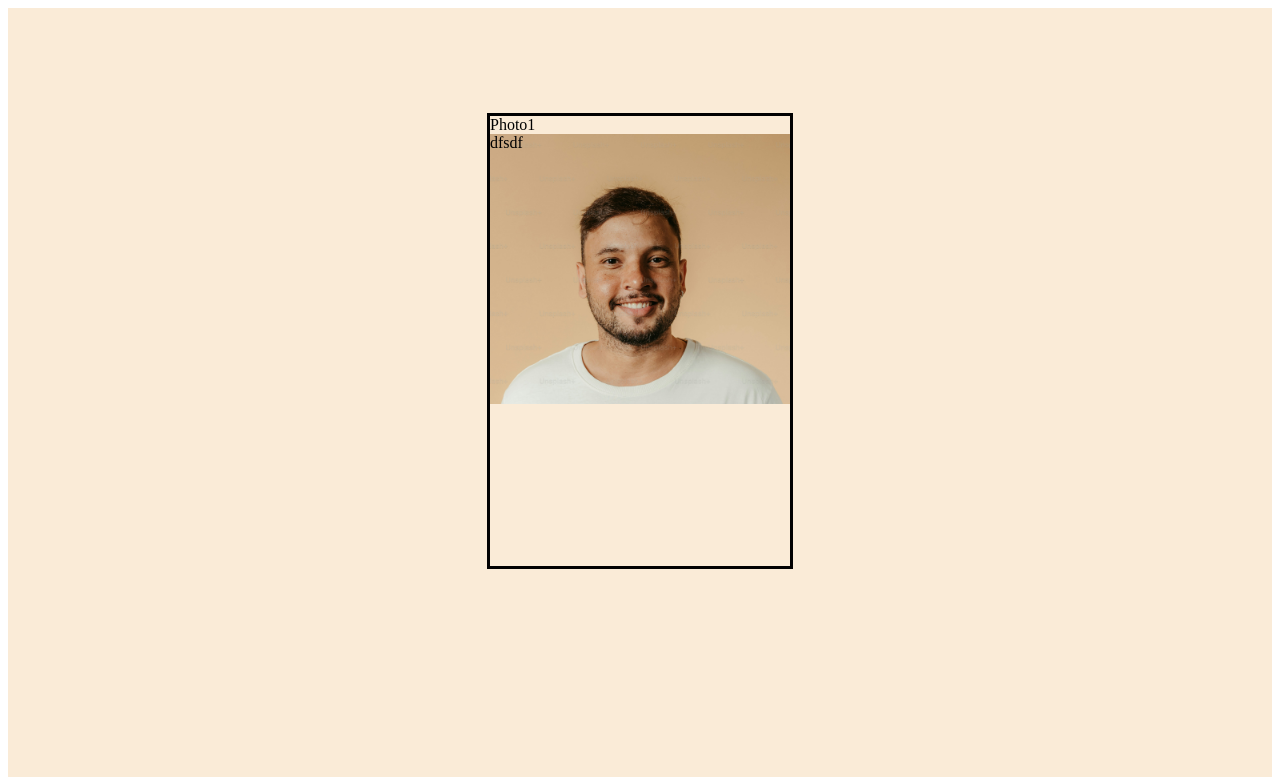
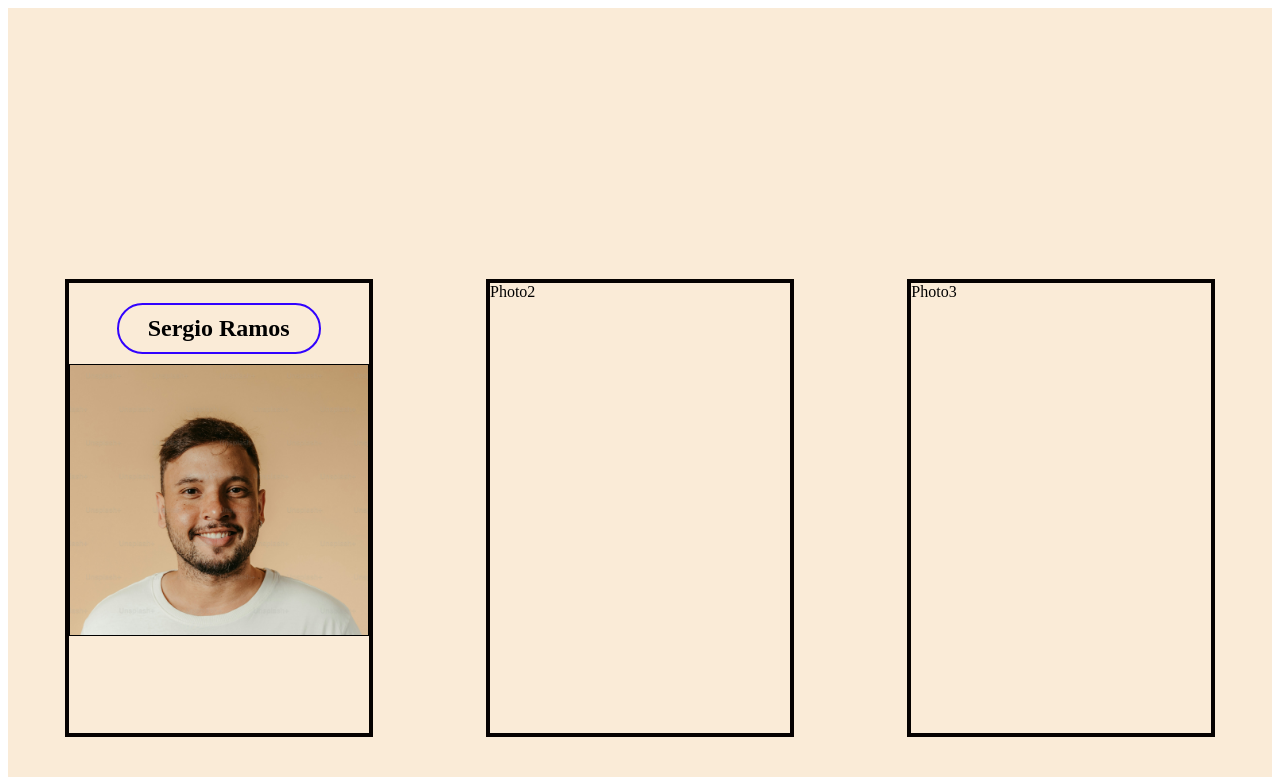
Before and after one commit to samarmalla/3profilecards, a plain HTML site: page index.html in a window 1280 px wide. Shown: the top 777 px of the page. Drawn offline with Linux system fonts and the light colour scheme.

Commit message:
side by side implementation

```diff
--- a/index.html
+++ b/index.html
@@ -7,11 +7,12 @@
     <style>
         #profile{
             width: 100%;
-            height: 2000px;
+            height: 1000px;
             background-color:antiquewhite;
-            display:flex;
+
+            display: flex;
             justify-content:space-around;
-            flex-flow: column;
+
             align-items: center;
 
         }
@@ -19,22 +20,38 @@
             color: black;
             width:300px;
             height: 450px;
-            border: 3px solid black;
+            border: 4px solid rgb(5, 1, 0);
         }
         #p1{
             background-image: url(/3profilecards/photo1.jpg);
             background-size: 100%;
-            width: 300px;
+
+
+
+            width: 298px;
             height: 60%;
-            align-items
+            border: 1px solid;
+
+
+
+        }
+        #name1{
+
+           text-align: center;
+            border: 2px solid rgb(49, 2, 255);
+            border-radius: 50px;
+            width: 200px;
+            margin: 20px auto 10px auto; /* Center horizontally and add spacing */
+            padding: 10px 0; /* Optional: add vertical padding for better look */
+
         }
 
     </style>
 </head>
 <body>
     <div id="profile">
-        <div class="div">Photo1
-            <div id="p1"> dfsdf</div>
+        <div class="div"><h2 id="name1">Sergio Ramos</h2>
+            <div id="p1"> </div>
         </div>
 
         <div class="div">Photo2</div>
```
